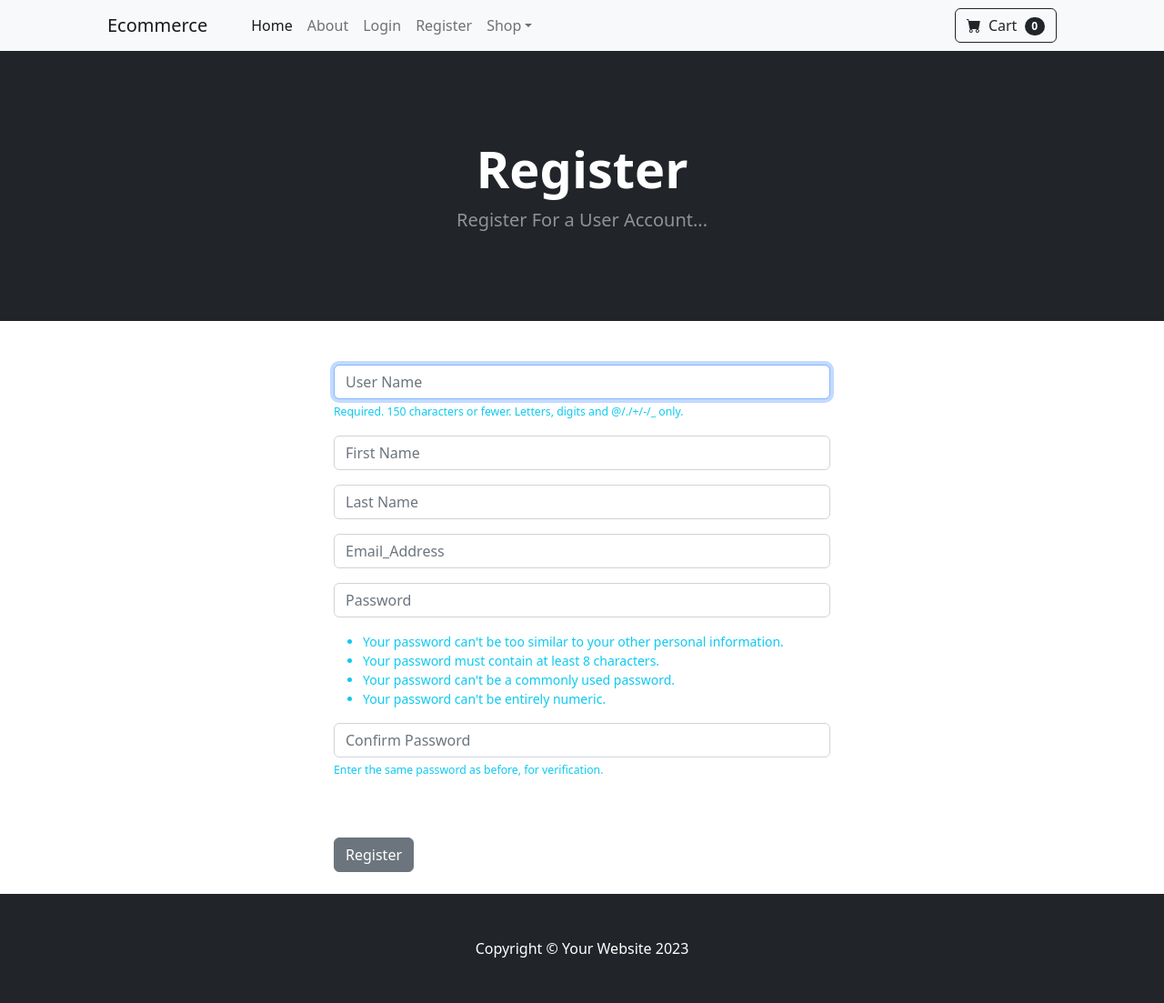
After one commit to kelver-web/django-ecommerce-website, a Django app: page /register/ in a window 1280 px wide. The commit adds this page. Shown: the whole page at 91% size. Run offline with Django 5.2, Linux system fonts and the light colour scheme; some libraries are stand-ins or nearby versions.

Commit message:
create form register users

```diff
--- /dev/null
+++ b/store/forms.py
@@ -0,0 +1,35 @@
+from typing import Any
+from django.contrib.auth.models import User
+from django.contrib.auth.forms import UserCreationForm
+from django import forms
+
+
+class SignUpForm(UserCreationForm):
+    email = forms.EmailField(label="", widget=forms.TextInput(attrs={
+        'class': 'form-control', 'placeholder': 'Email_Address'}))
+    first_name = forms.CharField(label="", max_length=100, widget=forms.TextInput(attrs={
+        'class':  'form-control', 'placeholder': 'First Name'}))
+    last_name = forms.CharField(label="", max_length=100, widget=forms.TextInput(attrs={
+        'class': 'form-control', 'placeholder': 'Last Name'}))
+
+    class Meta:
+        model = User
+        fields = ['username', 'first_name', 'last_name', 'email', 'password1', 'password2']
+
+    def __init__(self, *args, **kwargs):
+        super(SignUpForm, self).__init__(*args, **kwargs)
+
+        self.fields['username'].widget.attrs['class'] = 'form-control'
+        self.fields['username'].widget.attrs['placeholder'] = 'User Name'
+        self.fields['username'].label = ''
+        self.fields['username'].help_text = '<span class="form-text text-muted"><small class="text-info">Required. 150 characters or fewer. Letters, digits and @/./+/-/_ only.</small></span>'
+
+        self.fields['password1'].widget.attrs['class'] = 'form-control'
+        self.fields['password1'].widget.attrs['placeholder'] = 'Password'
+        self.fields['password1'].label = ''
+        self.fields['password1'].help_text = '<ul class="form-text text-info small"><li >Your password can\'t be too similar to your other personal information.</li><li>Your password must contain at least 8 characters.</li><li>Your password can\'t be a commonly used password.</li><li>Your password can\'t be entirely numeric.</li></ul>'
+
+        self.fields['password2'].widget.attrs['class'] = 'form-control'
+        self.fields['password2'].widget.attrs['placeholder'] = 'Confirm Password'
+        self.fields['password2'].label = ''
+        self.fields['password2'].help_text = '<span class="form-text text-info"><small>Enter the same password as before, for verification.</small></span>'
--- a/store/templates/store/navbar.html
+++ b/store/templates/store/navbar.html
@@ -24,6 +24,7 @@
           <li class="nav-item"><a class="nav-link" href="{% url 'logout' %}">Logout</a></li>
         {% else %}
           <li class="nav-item"><a class="nav-link" href="{% url 'login' %}">Login</a></li>
+          <li class="nav-item"><a class="nav-link" href="{% url 'register' %}">Register</a></li>
         {% endif %}
 
         <li class="nav-item dropdown">
--- /dev/null
+++ b/store/templates/store/register.html
@@ -0,0 +1,31 @@
+{% extends 'store/base.html' %} {% block content %}
+
+<!-- Header-->
+<header class="bg-dark py-5">
+  <div class="container px-4 px-lg-5 my-5">
+    <div class="text-center text-white">
+      <h1 class="display-4 fw-bolder">Register</h1>
+      <p class="lead fw-normal text-white-50 mb-0">Register For a User Account...</p>
+    </div>
+  </div>
+</header>
+
+<div class="container">
+  <div class="row">
+
+      <div class="col-md-6 offset-md-3">
+        <br /><br />
+        <form method="POST" action="{% url 'register' %}">
+        {% csrf_token %}
+
+        {{ form.as_p }}
+        <br /><br />
+        <button type="submit" class="btn btn-secondary">Register</button>
+        <br /><br />
+        </form>
+      </div>
+
+  </div>
+</div>
+
+{% endblock %}
--- a/store/urls.py
+++ b/store/urls.py
@@ -8,4 +8,5 @@ urlpatterns = [
     path('about/', views.about, name='about'),
     path('login/', views.login_user, name='login'),
     path('logout/', views.logout_user, name='logout'),
+    path('register/', views.register_user, name='register'),
 ]
--- a/store/views.py
+++ b/store/views.py
@@ -1,8 +1,12 @@
 from django.shortcuts import redirect, render
 from django.contrib.auth import authenticate, login, logout
+from django.contrib.auth.models import User
+from django.contrib.auth.forms import UserCreationForm
+from django import forms
 from django.contrib import messages
 
 from . models import Product
+from . forms import SignUpForm
 
 # Create your views here.
 
@@ -23,7 +27,7 @@ def login_user(request):
         user = authenticate(username=username, password=password)
         if user is not None:
             login(request, user)
-            messages.success(request,'Login successful')
+            messages.success(request,f'{user}, Login successfully')
             return redirect('home')
         else:
             messages.error(request, 'Invalid username or password')
@@ -35,3 +39,23 @@ def logout_user(request):
     logout(request)
     messages.error(request, 'You have been logged out, Thanks for stopping by...')
     return redirect('login')
+
+
+def register_user(request):
+    form = SignUpForm()
+
+    if request.method == 'POST':
+        form = SignUpForm(request.POST)
+        if form.is_valid():
+            form.save()
+            username = form.cleaned_data['username']
+            password = form.cleaned_data['password1']
+            user = authenticate(username=username, password=password)
+            login(request, user)
+            messages.success(request, f'Account created for {username}, Welcome!!!')
+            return redirect('login')
+        else:
+            messages.error(request, 'Please correct the error below, try again...')
+            return redirect('register')
+    else:
+        return render(request,'store/register.html', {'form':form})
```
